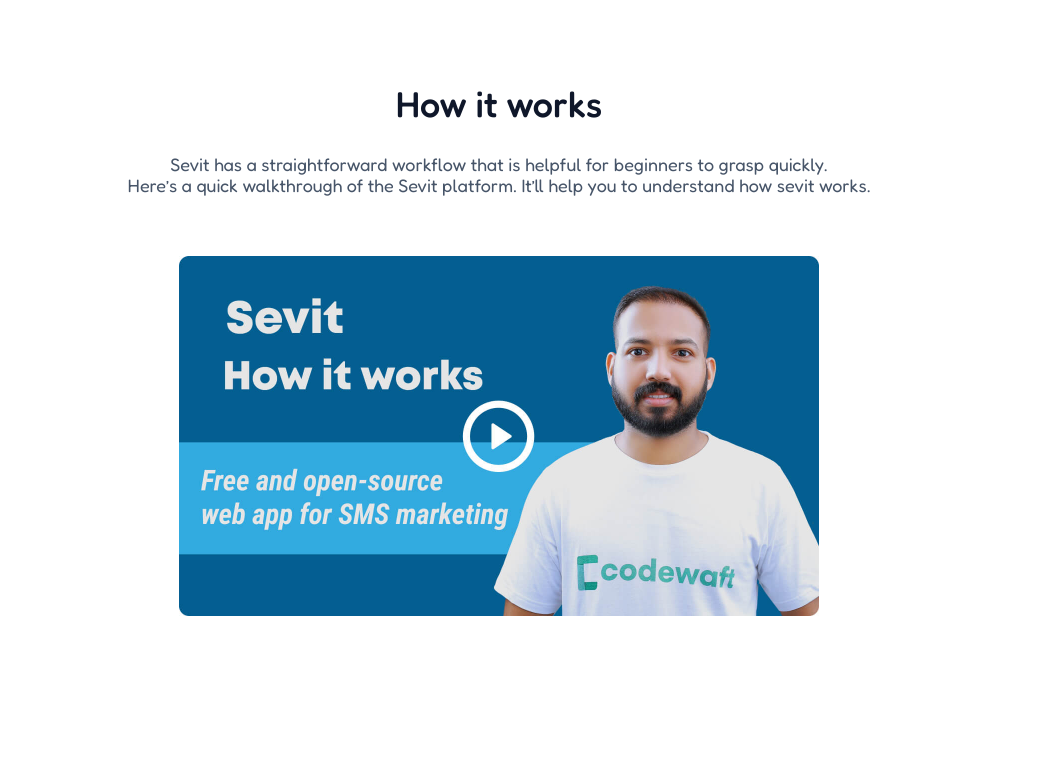
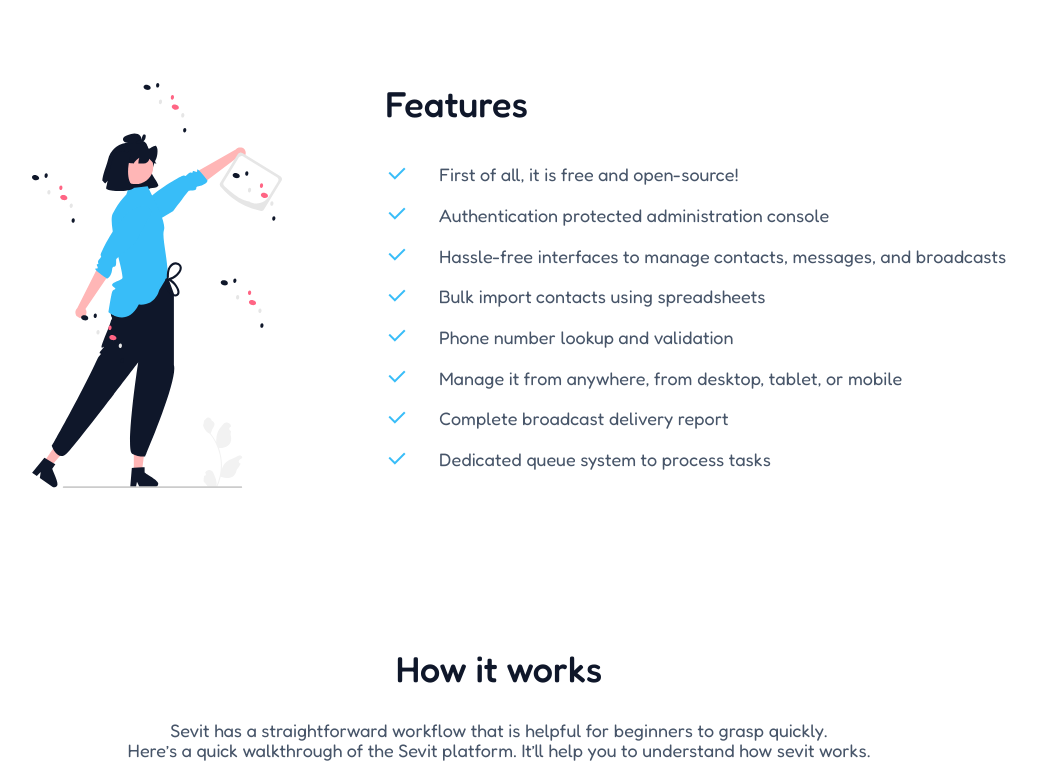
Before and after one commit to codewaft/sevit-page, a website built with Parcel: page src/index.html in a window 1280 px wide. Shown: the part 564-1340 px from the top of the page, without its empty margins (141-1178 px from the left). Built offline with nearby package versions, Linux system fonts and the light colour scheme.

Commit message:
Create features section

```diff
--- a/src/index.html
+++ b/src/index.html
@@ -38,6 +38,48 @@
         </div>
       </div>
     </section>
+    <section id="features">
+      <div class="image">
+        <img src="./assets/features.svg" alt="Sevit features"/>
+      </div>
+      <div class="content">
+        <h2 class="heading">Features</h2>
+        <ul>
+          <li>
+            <i class="ri-check-line"></i>
+            <p>First of all, it is free and open-source!</p>
+          </li>
+          <li>
+            <i class="ri-check-line"></i>
+            <p>Authentication protected administration console</p>
+          </li>
+          <li>
+            <i class="ri-check-line"></i>
+            <p>Hassle-free interfaces to manage contacts, messages, and broadcasts</p>
+          </li>
+          <li>
+            <i class="ri-check-line"></i>
+            <p>Bulk import contacts using spreadsheets</p>
+          </li>
+          <li>
+            <i class="ri-check-line"></i>
+            <p>Phone number lookup and validation</p>
+          </li>
+          <li>
+            <i class="ri-check-line"></i>
+            <p>Manage it from anywhere, from desktop, tablet, or mobile</p>
+          </li>
+          <li>
+            <i class="ri-check-line"></i>
+            <p>Complete broadcast delivery report</p>
+          </li>
+          <li>
+            <i class="ri-check-line"></i>
+            <p>Dedicated queue system to process tasks</p>
+          </li>
+        </ul>
+      </div>
+    </section>
     <section id="how-it-works">
       <h2 class="heading">How it works</h2>
       <div class="description">
--- a/src/index.scss
+++ b/src/index.scss
@@ -26,6 +26,7 @@
 }
 
 #home {
+  padding-bottom: 80px;
   header {
     display: flex;
     justify-content: space-between;
@@ -90,11 +91,58 @@
   }
 }
 
+#features {
+  display: flex;
+  padding-top: 80px;
+  padding-bottom: 80px;
+  .image {
+    width: 40%;
+    display: flex;
+    justify-content: center;
+    img {
+      width: 100%;
+      max-width: 250px;
+      height: auto;
+    }
+  }
+  .content {
+    width: 60%;
+    .heading {
+      font-size: 36px;
+      font-weight: 500;
+      margin: 0;
+      margin-bottom: 30px;
+    }
+    ul {
+      padding: 0;
+      margin: 0;
+      li {
+        list-style: none;
+        display: flex;
+        align-items: center;
+        i {
+          font-size: 24px;
+          color: var(--primary);
+        }
+        p {
+          font-size: 18px;
+          margin: 0;
+          margin-left: 30px;
+          margin-top: 10px;
+          margin-bottom: 10px;
+          color: var(--text-secondary);
+        }
+      }
+    }
+  }
+}
+
 #how-it-works {
   display: flex;
   flex-direction: column;
   align-items: center;
-  margin-top: 160px;
+  padding-top: 80px;
+  padding-bottom: 80px;
   .heading {
     font-size: 36px;
     font-weight: 500;
@@ -118,7 +166,7 @@
   display: flex;
   flex-direction: column;
   align-items: center;
-  margin-top: 160px;
+  padding-top: 80px;
   margin-bottom: 45px;
   .made-with {
     display: flex;
```
Also changed, not shown: src/assets/features.svg (added).
